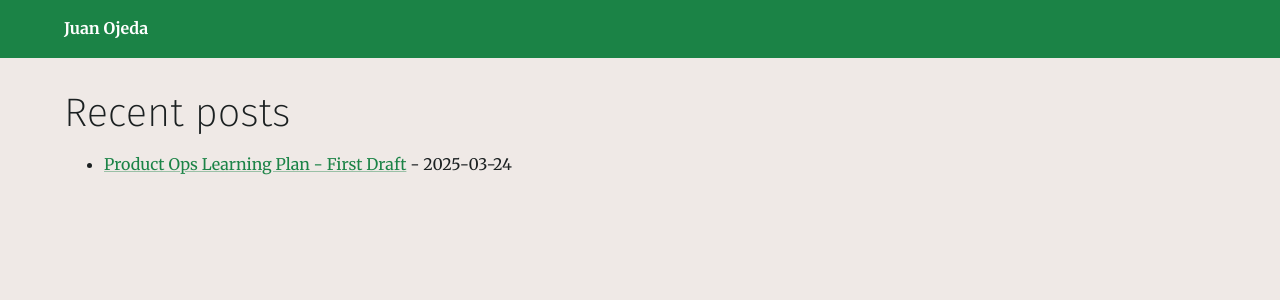
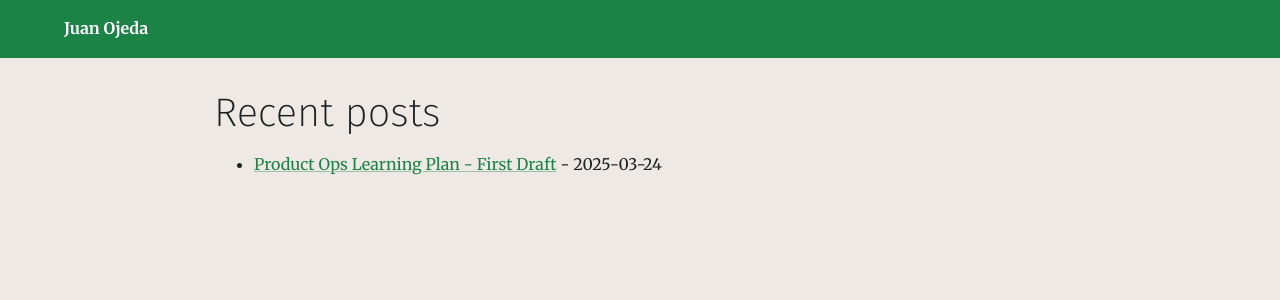
Before and after one commit to juanojeda/blog, a Next.js app: page / in a window 1280 px wide. Shown: the top 300 px of the page. Built offline with nearby package versions, Linux system fonts and the light colour scheme; what @mui/material-nextjs would draw is missing.

Commit message:
better reading layout

```diff
--- a/src/app/layout.tsx
+++ b/src/app/layout.tsx
@@ -34,7 +34,7 @@ export default function RootLayout({
             <Box sx={{
               my: 4,
             }}>
-              <Container>
+              <Container maxWidth="md">
                 {children}
               </Container>
             </Box>
```
